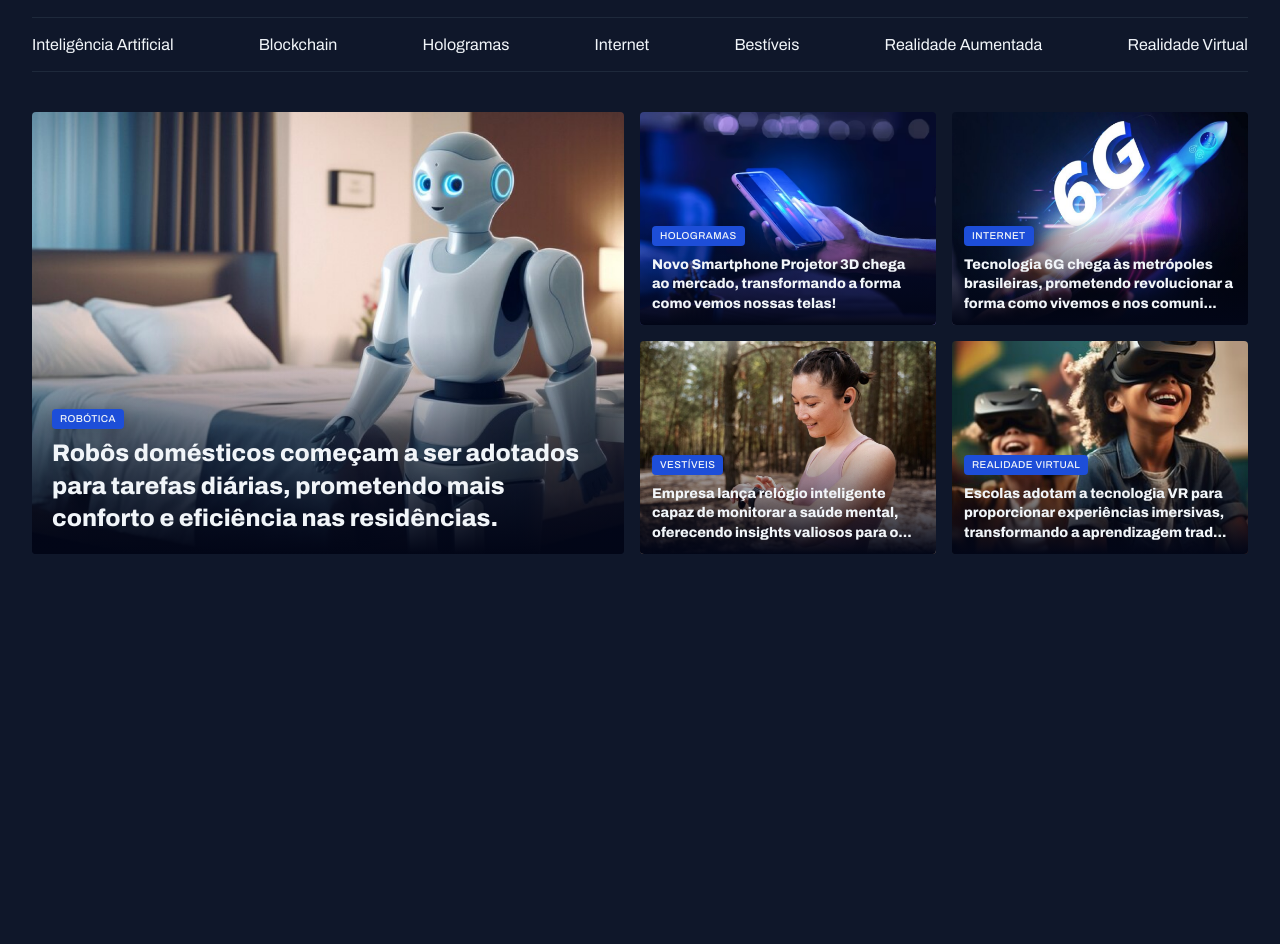
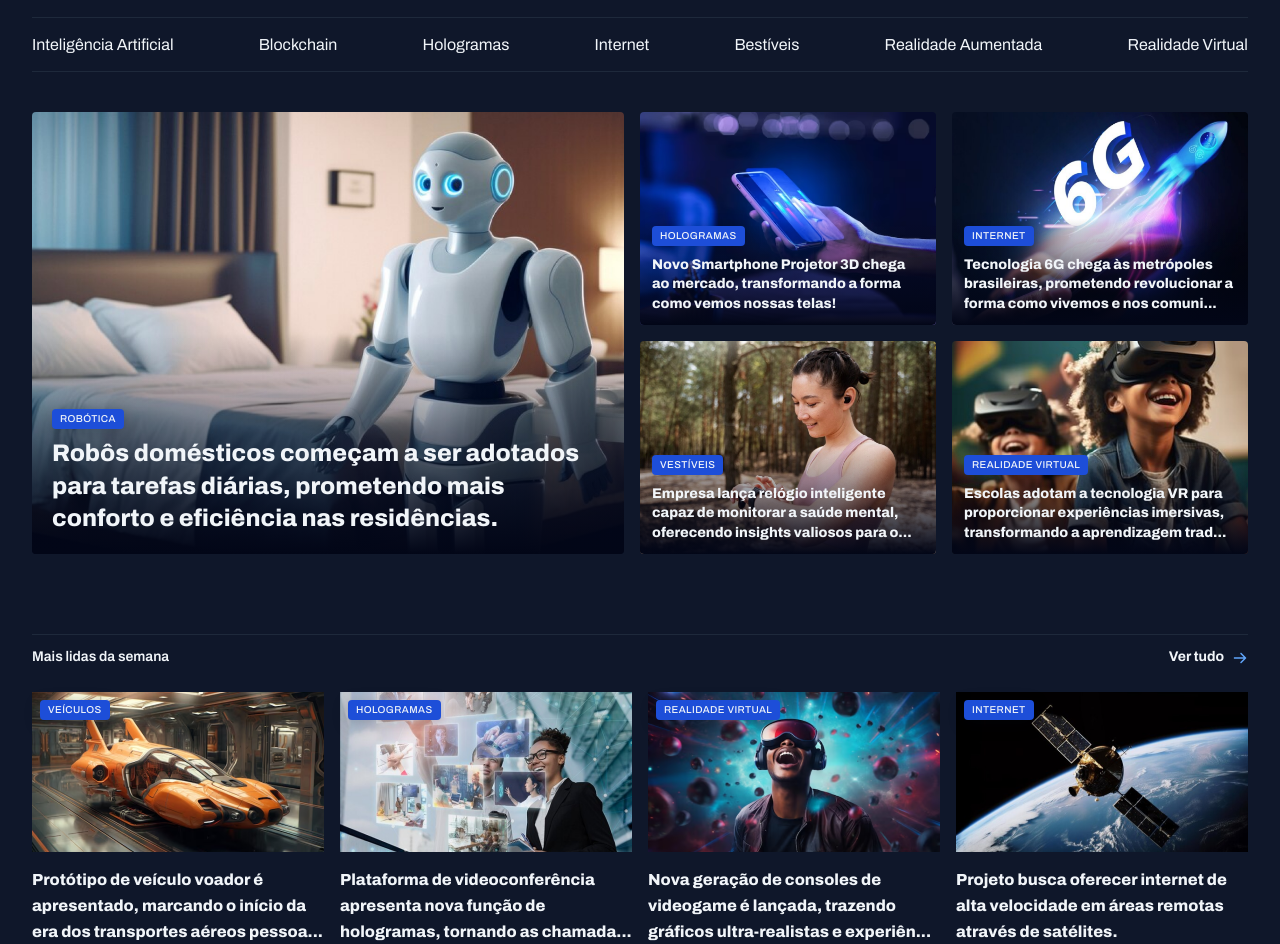
Before and after one commit to Mathuzza/PortalDeNot-cias, a plain HTML site: page index.html in a window 1280 px wide. Shown: the part 49-993 px from the top of the page. Before the commit the page ends 800 px from the top, so only its background shows below. Drawn offline with Linux system fonts and the light colour scheme.

Commit message:
Ajustando destaques e add e ajustando seção mais lidas da semana

```diff
--- a/Styles/global.css
+++ b/Styles/global.css
@@ -48,9 +48,12 @@ img {
     padding-inline: 32px;
     margin-inline: auto;
 }
+
 main {
     margin-top: 40px;
+    gap: 80px;
 }
+
 .contant-tag {
     display: inline-block;
     background-color: var(--brand-color-dark);
--- a/Styles/sections.css
+++ b/Styles/sections.css
@@ -1,25 +1,45 @@
+section header {
+    border-top: 1px solid var(--stroke-color);
+    padding-block: 12px 24px;
+    font: var(--text-span);
+
+    a {
+        justify-self: end;
+        align-items: center;
+        gap: 8px;
+
+        span {
+            background-image: url(../assets/icones/ArrowRight.svg);
+            height: 16px;
+            width: 16px;
+        }
+
+        &:hover span {
+            background-image: url(../assets/icones/ArrowRight-hover.svg);
+        }
+    }
+}
+
 #featured {
     img {
         height: 100%;
         object-fit: cover;
 
     }
-}
+
     .card {
         position: relative;
         overflow: hidden;
         border-radius: 4px;
 
-    &::before{
+        &::before {
             content: "";
             position: absolute;
             inset: 0;
-        top:50%;
-        background: linear-gradient(
-        180deg,
+            top: 50%;
+            background: linear-gradient(180deg,
                     transparent 0%,
-        #020617 100%
-        );
+                    #020617 100%);
         }
 
         figcaption {
@@ -27,11 +47,39 @@
             bottom: 0;
             padding: 20px;
 
-        &:has(.text-lg){
+            &:has(.text-lg) {
                 padding: 12px;
             }
+
             h2 {
                 margin-top: 8px;
             }
         }
     }
+}
+
+#weekly {
+
+    &>div {
+        grid-template-columns: repeat(4, 292px);
+    }
+
+    img {
+        height: 160px;
+    }
+
+    figure {
+        position: relative;
+
+        .contant-tag {
+            position: absolute;
+            top: 8px;
+            left: 8px;
+        }
+
+        p {
+            margin-top: 8px;
+            font-weight: 800;
+        }
+    }
+}
--- a/index.html
+++ b/index.html
@@ -41,28 +41,79 @@
 
                 <figcaption>
                     <span class="contant-tag">Robótica</span>
-                    <h2 class="text-2x1">Robôs domésticos começam a ser adotados para tarefas diárias, prometendo mais conforto e eficiência nas residências.</h2>
+                    <h2 class="text-2x1">Robôs domésticos começam a ser adotados para tarefas diárias, prometendo mais
+                        conforto e eficiência nas residências.</h2>
                 </figcaption>
             </figure>
 
             <div class="grid grid-cols-2 gap-16">
-                <figure class="card"><img src="assets/imagens/Image 02.png" alt="Novo Smartphone Projetor 3D chega ao mercado, transformando a forma como vemos nossas telas!"><figcaption>
+                <figure class="card"><img src="assets/imagens/Image 02.png"
+                        alt="Novo Smartphone Projetor 3D chega ao mercado, transformando a forma como vemos nossas telas!">
+                    <figcaption>
+                        <span class="contant-tag">Hologramas</span>
+                        <h2 class="text-lg">Novo Smartphone Projetor 3D chega ao mercado, transformando a forma como
+                            vemos nossas telas!</h2>
+                    </figcaption>
+                </figure>
+                <figure class="card"><img src="assets/imagens/Image 03.png"
+                        alt="Tecnologia 6G chega às metrópoles brasileiras, prometendo revolucionar a forma como vivemos e nos comunicamos.">
+                    <figcaption>
+                        <span class="contant-tag">Internet</span>
+                        <h2 class="text-lg">Tecnologia 6G chega às metrópoles brasileiras, prometendo revolucionar a
+                            forma como vivemos e nos comuni...</h2>
+                    </figcaption>
+                </figure>
+                <figure class="card"><img src="assets/imagens/Image 04.png"
+                        alt="Empresa lança relógio inteligente capaz de monitorar a saúde mental, oferecendo insights valiosos para o bem-estar pessoal.">
+                    <figcaption>
+                        <span class="contant-tag">Vestíveis</span>
+                        <h2 class="text-lg">Empresa lança relógio inteligente capaz de monitorar a saúde mental,
+                            oferecendo insights valiosos para o...</h2>
+                    </figcaption>
+                </figure>
+                <figure class="card"><img src="assets/imagens/Image 05.png"
+                        alt="Escolas adotam a tecnologia VR para proporcionar experiências imersivas, transformando a aprendizagem tradicional.">
+                    <figcaption>
+                        <span class="contant-tag">Realidade Virtual</span>
+                        <h2 class="text-lg">Escolas adotam a tecnologia VR para proporcionar experiências imersivas,
+                            transformando a aprendizagem trad...</h2>
+                    </figcaption>
+                </figure>
+            </div>
+        </section>
+
+        <section id="weekly">
+            <header class="grid grid-flow-col">
+                <h3>Mais lidas da semana</h3>
+                <a href="#" class="grid grid-flow-col">
+                    <strong>Ver tudo</strong>
+                    <span></span>
+                </a>
+            </header>
+
+            <div class="grid gap-16">
+                <figure>
+                    <span class="contant-tag">Veículos</span>
+                    <img src="assets/imagens/Image 06.png" alt="Protótipo de veículo voador é apresentado, marcando o início da era dos transportes aéreos pessoa...">
+                    <p>Protótipo de veículo voador é apresentado, marcando o início da era dos transportes aéreos pessoa...</p>
+                </figure>
+                <figure>
                     <span class="contant-tag">Hologramas</span>
-                    <h2 class="text-lg">Novo Smartphone Projetor 3D chega ao mercado, transformando a forma como vemos nossas telas!</h2>
-                </figcaption></figure>
-                <figure class="card"><img src="assets/imagens/Image 03.png" alt="Tecnologia 6G chega às metrópoles brasileiras, prometendo revolucionar a forma como vivemos e nos comunicamos."><figcaption>
+                    <img src="assets/imagens/Image 07.png" alt="Plataforma de videoconferência apresenta nova função de hologramas, tornando as chamada...">
+                    <p>Plataforma de videoconferência apresenta nova função de hologramas, tornando as chamada...</p>
+                </figure>
+                <figure>
+                    <span class="contant-tag">Realidade virtual</span>
+                    <img src="assets/imagens/Image 08.png" alt="Nova geração de consoles de videogame é lançada, trazendo gráficos ultra-realistas e experiên...">
+                    <p>Nova geração de consoles de videogame é lançada, trazendo gráficos ultra-realistas e experiên...</p>
+                </figure>
+                <figure>
                     <span class="contant-tag">Internet</span>
-                    <h2 class="text-lg">Tecnologia 6G chega às metrópoles brasileiras, prometendo revolucionar a forma como vivemos e nos comuni...</h2>
-                </figcaption></figure>
-                <figure class="card"><img src="assets/imagens/Image 04.png" alt="Empresa lança relógio inteligente capaz de monitorar a saúde mental, oferecendo insights valiosos para o bem-estar pessoal."><figcaption>
-                    <span class="contant-tag">Vestíveis</span>
-                    <h2 class="text-lg">Empresa lança relógio inteligente capaz de monitorar a saúde mental, oferecendo insights valiosos para o...</h2>
-                </figcaption></figure>
-                <figure class="card"><img src="assets/imagens/Image 05.png" alt="Escolas adotam a tecnologia VR para proporcionar experiências imersivas, transformando a aprendizagem tradicional."><figcaption>
-                    <span class="contant-tag">Realidade Virtual</span>
-                    <h2 class="text-lg">Escolas adotam a tecnologia VR para proporcionar experiências imersivas, transformando a aprendizagem trad...</h2>
-                </figcaption></figure>
+                    <img src="assets/imagens/Image 09.png" alt="Projeto busca oferecer internet de alta velocidade em áreas remotas através de satélites.">
+                    <p>Projeto busca oferecer internet de alta velocidade em áreas remotas através de satélites.</p>
+                </figure>
             </div>
+
         </section>
     </main>
 </body>
```
Lines whose indentation alone changed are shown as unchanged.
